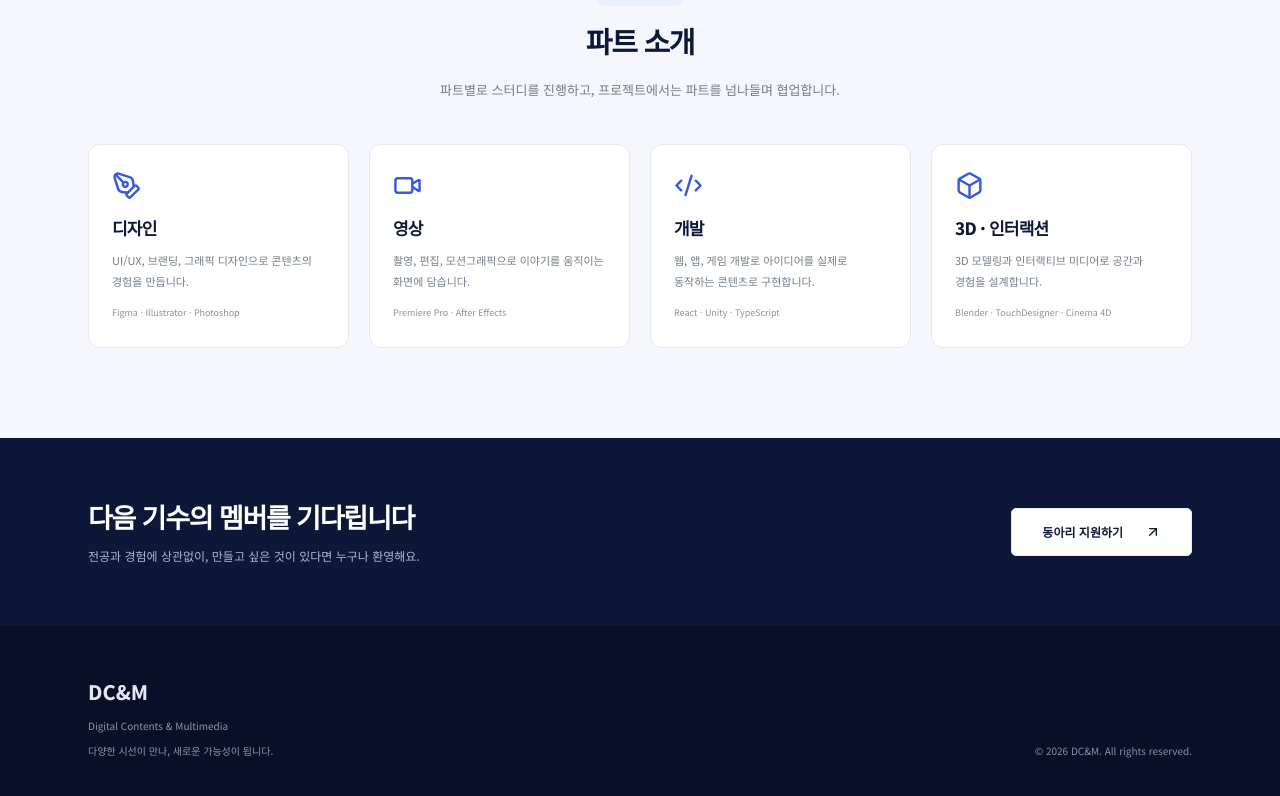
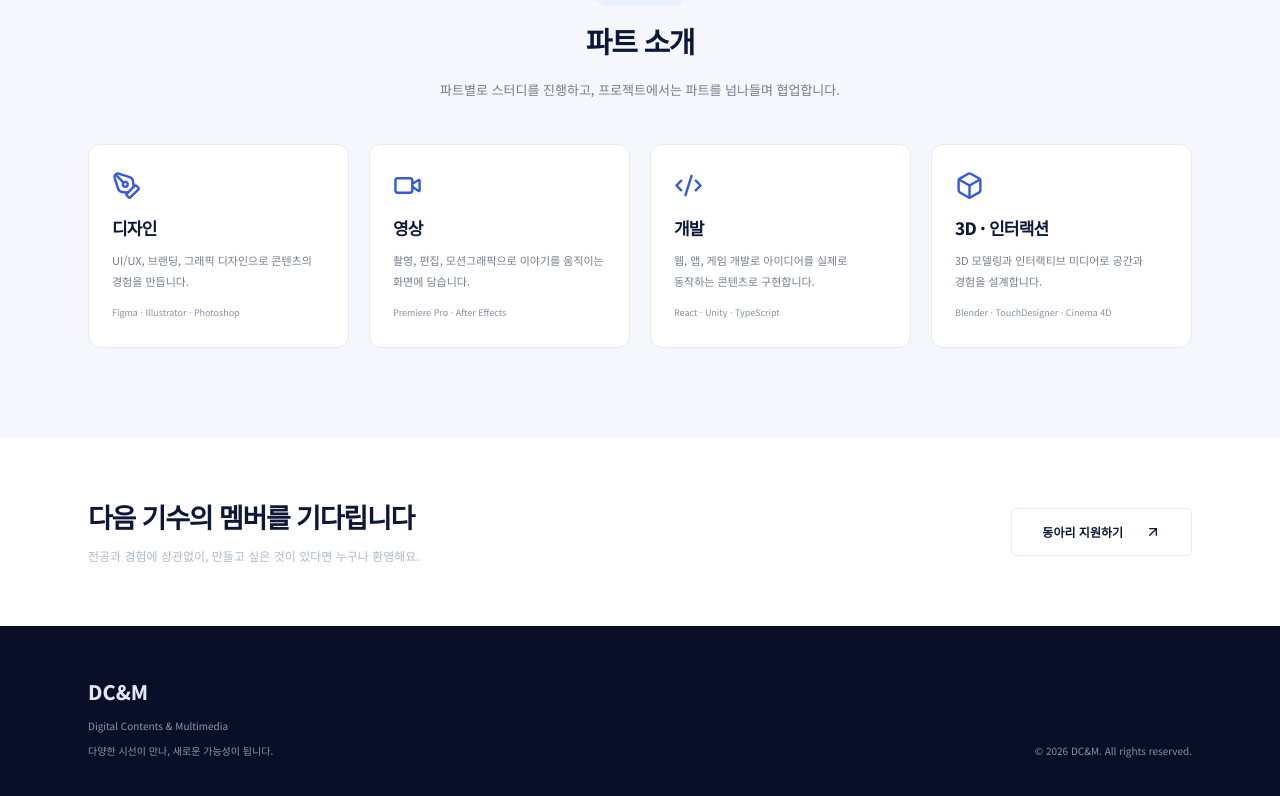
Before and after one commit to DCNM-Hackathon/DCNM, a Next.js app: page /members in a window 1280 px wide. Shown: the part 1931-2727 px from the top of the page. Built offline with nearby package versions, Linux system fonts and the light colour scheme.

Commit message:
design: join-banner 배경색 삭제, 글자색 navy 설정

```diff
--- a/app/globals.css
+++ b/app/globals.css
@@ -869,11 +869,12 @@ footer {
 }
 .join-banner {
   padding: 60px 0;
-  background: var(--navy);
+  /* background: var(--navy); */
   color: white;
 }
 .join-banner h2 {
   font-size: 27px;
+  color: var(--navy);
   margin-bottom: 9px;
 }
 .join-banner p {
```
